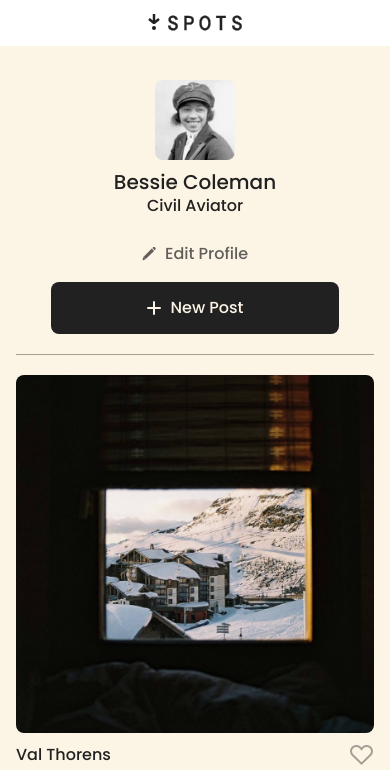
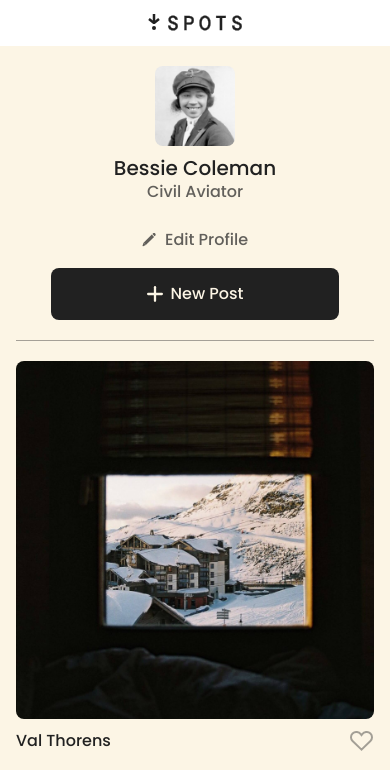
Before and after one commit to fdlai/se_project_spots, a plain HTML site: page index.html in a window 390 px wide. Shown: the top 770 px of the page. Drawn offline with Linux system fonts and the light colour scheme.

Commit message:
fix: correct some html validation errors; make slight css alterations

```diff
--- a/blocks/card.css
+++ b/blocks/card.css
@@ -1,6 +1,5 @@
 .card {
   width: 100%;
-  border-radius: 10px;
   list-style: none;
   position: relative;
 }
@@ -18,7 +17,6 @@
   display: flex;
   justify-content: center;
   align-items: center;
-  border-radius: 0 0 10px 10px;
   position: relative;
 }
 
--- a/blocks/footer.css
+++ b/blocks/footer.css
@@ -1,6 +1,6 @@
 .footer {
   color: #212121;
-  font-family: "Poppins";
+  font-family: "Poppins", Arial, sans-serif;
   font-weight: 400;
   display: flex;
   text-align: center;
--- a/blocks/page.css
+++ b/blocks/page.css
@@ -17,16 +17,12 @@
   margin-bottom: 34px;
 }
 
-.page__content {
+.page__main {
   max-width: 1320px;
   padding: 0 20px;
-  margin: auto;
+  margin: 0 auto 60px auto;
   width: 100%;
   box-sizing: border-box;
-}
-
-.page__main {
-  margin-bottom: 60px;
 }
 
 .page__profile {
@@ -34,7 +30,10 @@
 }
 
 @media screen and (max-width: 453px) {
-  .page__content {
+  .page__header {
+    margin-bottom: 20px;
+  }
+  .page__main {
     padding: 0 16px;
   }
 }
--- a/blocks/profile.css
+++ b/blocks/profile.css
@@ -3,6 +3,7 @@
   flex-direction: row;
   padding-bottom: 20px;
   border-bottom: 1px solid rgba(33, 33, 33, 0.4);
+  transition: 0.2s linear;
 }
 
 .profile__image {
@@ -34,6 +35,7 @@
   font-weight: 500;
   font-size: 16px;
   line-height: 1;
+  opacity: 0.7;
   display: -webkit-box;
   -webkit-box-orient: vertical;
   -webkit-line-clamp: 3;
@@ -62,9 +64,6 @@
 }
 
 .profile__pencil-icon {
-  background-image: url("../images/pencil-icon.svg");
-  background-repeat: no-repeat;
-  background-position: left;
   width: 16px;
   height: 16px;
 }
@@ -99,9 +98,6 @@
 }
 
 .profile__plus-icon {
-  background-image: url("../images/plus-icon.svg");
-  background-repeat: no-repeat;
-  background-position: left;
   width: 16px;
   height: 16px;
 }
--- a/index.html
+++ b/index.html
@@ -16,8 +16,7 @@
     <title>Spots</title>
   </head>
   <body class="page">
-    <div class="header page__header"></div>
-    <div class="page__content">
+    <header class="header page__header"></header>
     <main class="main page__main">
       <!-- ------------------------------- Profile ------------------------------- -->
       <section class="profile page__profile">
@@ -29,18 +28,22 @@
         <div class="profile__info">
           <h1 class="profile__name">Bessie Coleman</h1>
           <p class="profile__description">Civil Aviator</p>
-            <button
-              class="profile__edit-button"
-              type="button"
-              aria-label="edit"
-            >
-              <div class="profile__pencil-icon"></div>
-              <p class="profile__edit-button-text">Edit Profile</p>
+          <button class="profile__edit-button" type="button" aria-label="edit">
+            <img
+              class="profile__pencil-icon"
+              src="./images/pencil-icon.svg"
+              alt="pencil icon"
+            />
+            <span class="profile__edit-button-text">Edit Profile</span>
           </button>
         </div>
         <button class="profile__add-button" type="button" aria-label="Add">
-            <div class="profile__plus-icon"></div>
-            <p class="profile__add-button-text">New Post</p>
+          <img
+            class="profile__plus-icon"
+            src="./images/plus-icon.svg"
+            alt="plus icon"
+          />
+          <span class="profile__add-button-text">New Post</span>
         </button>
       </section>
       <!-- ---------------------------- Cards Section ---------------------------- -->
@@ -142,10 +145,9 @@
       </section>
     </main>
     <!-- ------------------------------- Footer -------------------------------- -->
-    </div>
     <footer class="footer page__footer">
-      <p class="footer__copyright">2024 &copy Spots</p>
+      <p class="footer__copyright">2024 &copy; Spots</p>
     </footer>
-    <script src="./pages/index.js"></script>
+    <script src="./scripts/index.js" defer></script>
   </body>
 </html>
--- a/pages/index.css
+++ b/pages/index.css
@@ -6,3 +6,4 @@
 @import url("../blocks/cards.css");
 @import url("../blocks/card.css");
 @import url("../blocks/footer.css");
+@import url("../blocks/modal.css");
```
Also changed, not shown: blocks/modal.css (added), images/black-x-icon.svg (added), scripts/index.js (added), 1 other file. Lines whose indentation alone changed are shown as unchanged.
